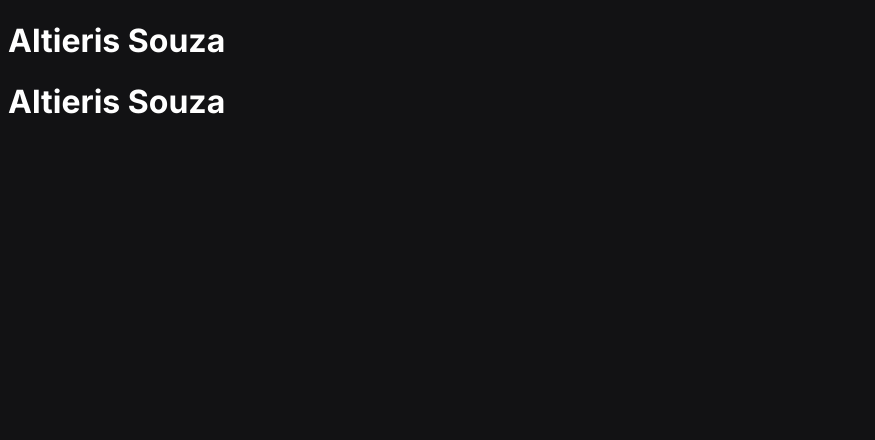
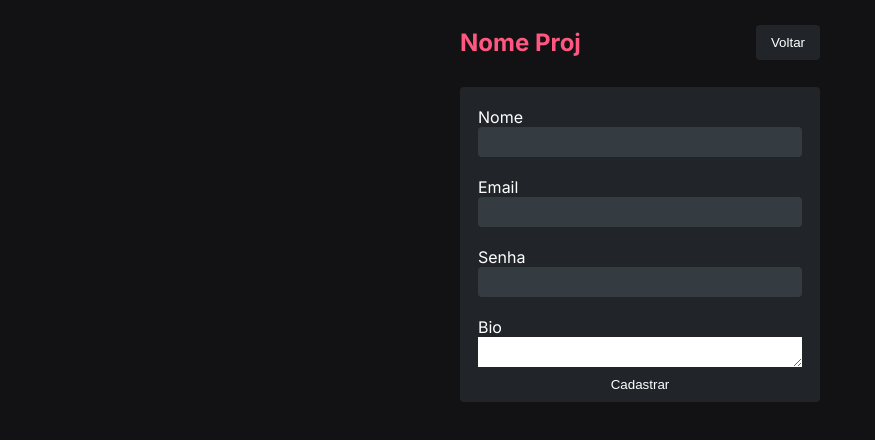
Before and after one commit to ViniWei/A2-Projeto, a Next.js app: page /signup in a window 1280 px wide. Shown: the top 440 px of the page, without its empty margins (0-875 px from the left). Built offline with nearby package versions, Linux system fonts and the light colour scheme.

Commit message:
creation and updating of components and functionalities

```diff
--- a/src/app/signup/page.tsx
+++ b/src/app/signup/page.tsx
@@ -1,12 +1,16 @@
 import Container from "@/components/ContainerAuth/ContainerAuth"
-import Signup from "@/components/Signup/Signup"
+import SignupForm from "@/components/SignupForm/SignupForm"
+import SignupMenu from "@/components/SignupMenu/SignupMenu"
+import "./signup.css"
 
 export default function SignupPage(){
     return <>
         <body style={{backgroundColor: "#121214"}}>
             <div className="signup">
-                <Signup></Signup>
-                <Container></Container>
+                <SignupMenu></SignupMenu>
+                <Container>
+                    <SignupForm></SignupForm>
+                </Container>
             </div>
         </body>
     </>
--- /dev/null
+++ b/src/app/signup/signup.css
@@ -0,0 +1,7 @@
+.signup{
+    display: flex;
+    flex-direction: column;
+    align-items: center;
+    width: 400px;
+    margin: 0 auto
+}
--- a/src/components/ContainerAuth/ContainerAuth.css
+++ b/src/components/ContainerAuth/ContainerAuth.css
@@ -0,0 +1,8 @@
+.container{
+    width: 90%;
+    background-color: #212529;
+    border-radius: 4px;
+    display: flex;
+    flex-direction: column;
+    align-items: center;
+}
--- a/src/components/ContainerAuth/ContainerAuth.tsx
+++ b/src/components/ContainerAuth/ContainerAuth.tsx
@@ -1,9 +1,14 @@
 import React from 'react';
+import './ContainerAuth.css';
 
-const Container: React.FC = () => {
+interface ContainerProps {
+    children: React.ReactNode;
+  }
+
+const Container: React.FC<ContainerProps> = ({ children }) => {
   return (
     <div className="container">
-        <h1>Altieris Souza</h1>
+        {children}
     </div>
   );
 }
--- /dev/null
+++ b/src/components/InputText/InputText.tsx
@@ -0,0 +1,23 @@
+import React from 'react';
+import "./inputText.css"
+
+interface InputTextProps {
+    id: string;
+    name: string;
+    value: string;
+    onChange: (e: React.ChangeEvent<HTMLInputElement>) => void;
+}
+
+const InputText: React.FC<InputTextProps> = ({ id, name, value, onChange }) => {
+  return (
+    <input
+        id={id}
+        name={name}
+        value={value}
+        onChange={onChange}
+        className="inputText"
+  />
+  );
+}
+
+export default InputText;
--- /dev/null
+++ b/src/components/InputText/inputText.css
@@ -0,0 +1,8 @@
+.inputText{
+    width: 100%;
+    border: none;
+    padding: 0;
+    background-color: #343B41;
+    height: 30px;
+    border-radius: 4px;
+}
--- a/src/components/Signup/Signup.tsx
+++ /dev/null
@@ -1,11 +0,0 @@
-import React from 'react';
-
-const Signup: React.FC = () => {
-  return (
-    <div className="signup">
-        <h1>Altieris Souza</h1>
-    </div>
-  );
-}
-
-export default Signup;
--- a/src/components/Signup/signup.css
+++ /dev/null
@@ -1,3 +0,0 @@
-.signup{
-    background-color: #121214;
-}
--- /dev/null
+++ b/src/components/SignupForm/SignupForm.tsx
@@ -0,0 +1,53 @@
+"use client"
+import React from 'react';
+import "./signupForm.css";
+import InputText from '../InputText/InputText';
+
+const SignupForm: React.FC = () => {
+
+  const [formData, setFormData] = React.useState({
+    nome: '',
+    email: '',
+    senha: '',
+    bio: ''
+  });
+
+  const handleChange = (e: React.ChangeEvent<HTMLInputElement | HTMLTextAreaElement>) => {
+    const { name, value } = e.target;
+    setFormData({
+      ...formData,
+      [name]: value
+    });
+  };
+
+  const handleSubmit = () => {
+    localStorage.setItem('formData', JSON.stringify(formData));
+    // Limpar os campos após salvar, se necessário
+    setFormData({
+      nome: '',
+      email: '',
+      senha: '',
+      bio: ''
+    });
+  };
+
+  return (
+    <div className="signupForm">
+      <label htmlFor="nome">Nome</label>
+      <InputText id="nome" name="nome" value={formData.nome} onChange={handleChange} />
+
+      <label htmlFor="email">Email</label>
+      <InputText id="email" name="email" value={formData.email} onChange={handleChange} />
+
+      <label htmlFor="senha">Senha</label>
+      <InputText id="senha" name="senha" value={formData.senha} onChange={handleChange} />
+
+      <label htmlFor="bio">Bio</label>
+      <textarea id="bio" name="bio" value={formData.bio} onChange={handleChange} />
+
+      <button onClick={handleSubmit}>Cadastrar</button>
+    </div>
+  );
+};
+
+export default SignupForm;
--- /dev/null
+++ b/src/components/SignupForm/signupForm.css
@@ -0,0 +1,18 @@
+.signupForm{
+    display: flex;
+    flex-direction: column;
+    width: 90%;
+}
+
+textarea{
+    max-width: 100%;
+    min-width: 100%;
+    max-height: 90px;
+    border: none;
+    padding: 0;
+}
+
+label{
+    max-width: 100px;
+    margin-top: 20px;
+}
--- /dev/null
+++ b/src/components/SignupMenu/SignupMenu.tsx
@@ -0,0 +1,13 @@
+import React from 'react';
+import "./signupMenu.css"
+
+const SignupMenu: React.FC = () => {
+  return (
+    <div className="signupMenu">
+        <h2>Nome Proj</h2>
+        <button>Voltar</button>
+    </div>
+  );
+}
+
+export default SignupMenu;
--- /dev/null
+++ b/src/components/SignupMenu/signupMenu.css
@@ -0,0 +1,21 @@
+.signupMenu {
+    display: flex;
+    width: 90%;
+    justify-content: space-between;
+    align-items: center;
+    margin-bottom: 10px;
+}
+
+h2{
+    color: #FF577F;
+}
+
+button{
+    background-color: aquamarine;
+    border: none;
+    background-color: #212529;
+    border-radius: 4px;
+    padding: 10px 15px 10px 15px;
+    color: white;
+    cursor: pointer;
+}
```
